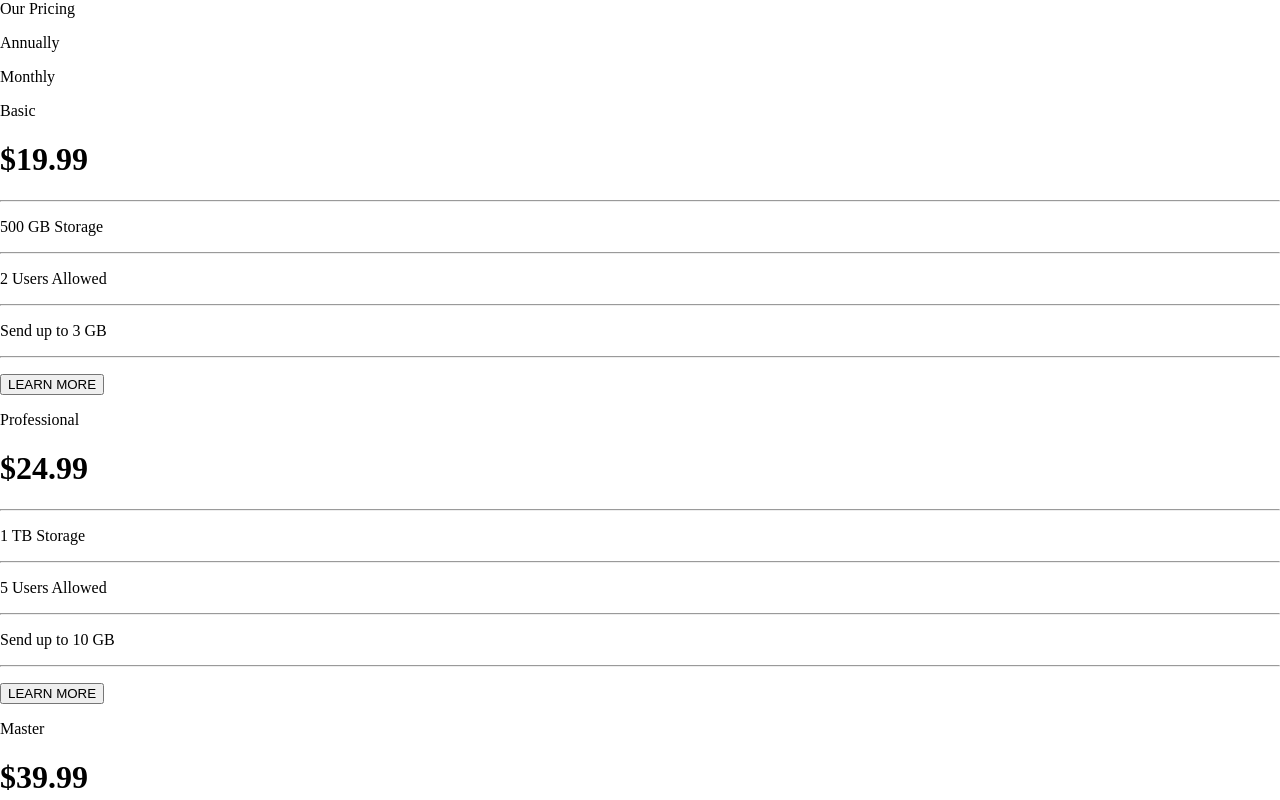
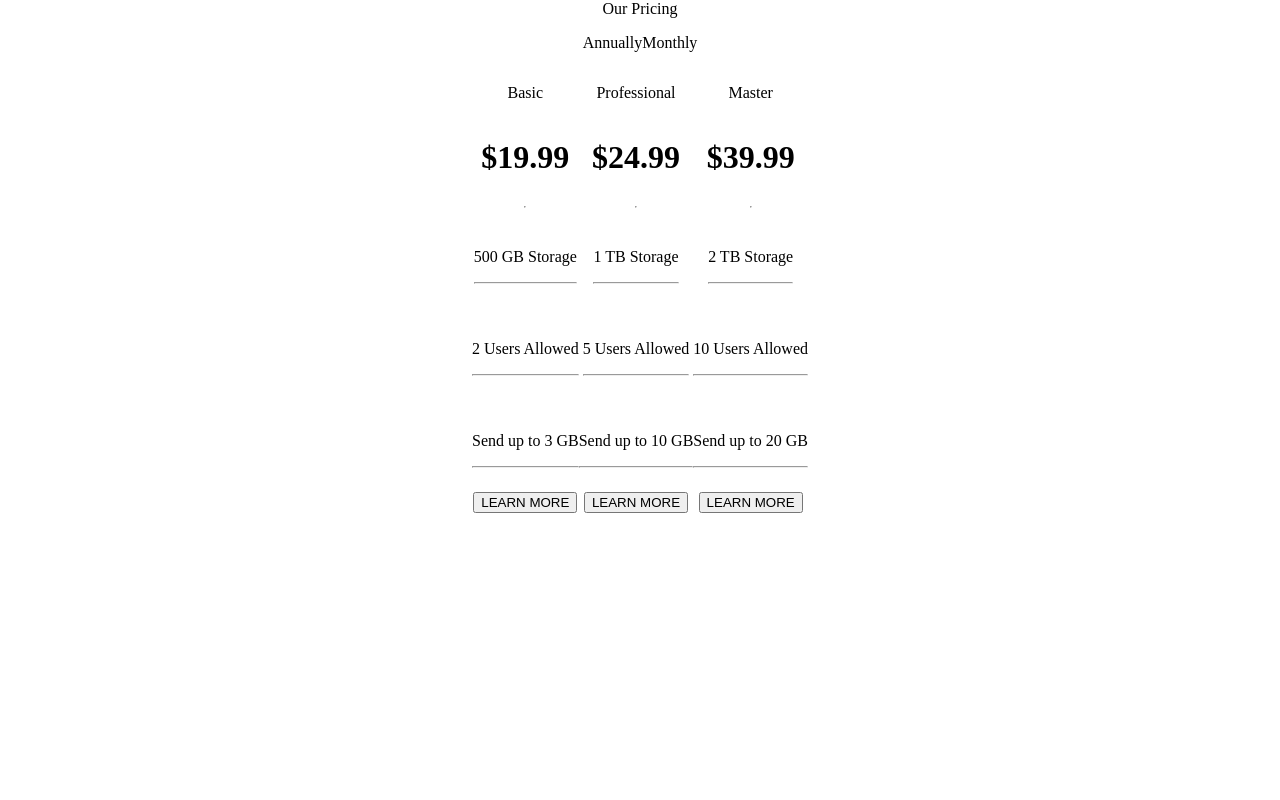
Before and after one commit to VasuBeachoo/toggle-pricing-component, a JavaScript app: page / in a window 1280 px wide. Shown: the top 800 px of the page. Built offline with nearby package versions, Linux system fonts and the light colour scheme.

Commit message:
Style layout

```diff
--- a/src/App.js
+++ b/src/App.js
@@ -3,11 +3,21 @@ import GlobalStyle from "./GlobalStyle";
 import Toggle from "./components/Toggle";
 import Plan from "./components/Plan";
 
-const AppContainer = styled.div``;
+const AppContainer = styled.div`
+  display: flex;
+  flex-direction: column;
+  justify-content: flex-start;
+  align-items: center;
+`;
 
 const AppHeading = styled.div``;
 
-const Plans = styled.div``;
+const Plans = styled.div`
+  display: flex;
+  flex-direction: row;
+  justify-content: center;
+  align-items: center;
+`;
 
 const plans = [
   {
--- a/src/components/Plan.js
+++ b/src/components/Plan.js
@@ -1,6 +1,11 @@
 import styled from "styled-components";
 
-const Container = styled.div``;
+const Container = styled.div`
+  display: flex;
+  flex-direction: column;
+  justify-content: flex-start;
+  align-items: center;
+`;
 
 const Name = styled.p``;
 
--- a/src/components/Toggle.js
+++ b/src/components/Toggle.js
@@ -1,6 +1,11 @@
 import styled from "styled-components";
 
-const Container = styled.div``;
+const Container = styled.div`
+  display: flex;
+  flex-direction: row;
+  justify-content: center;
+  align-items: center;
+`;
 
 const Label = styled.p``;
 
```
